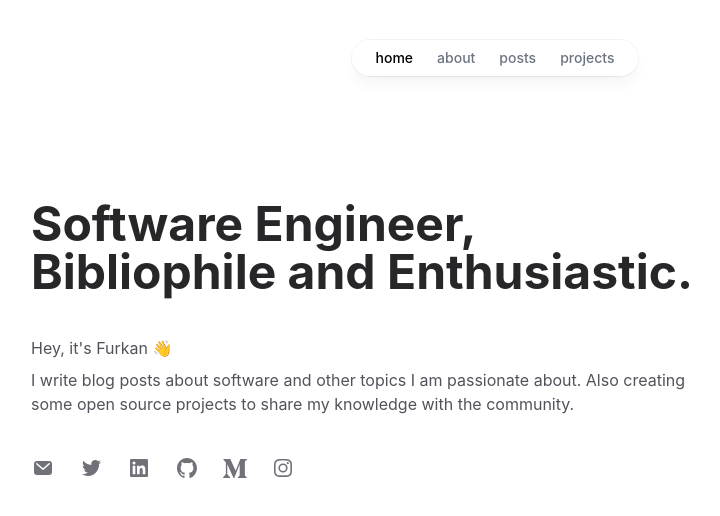
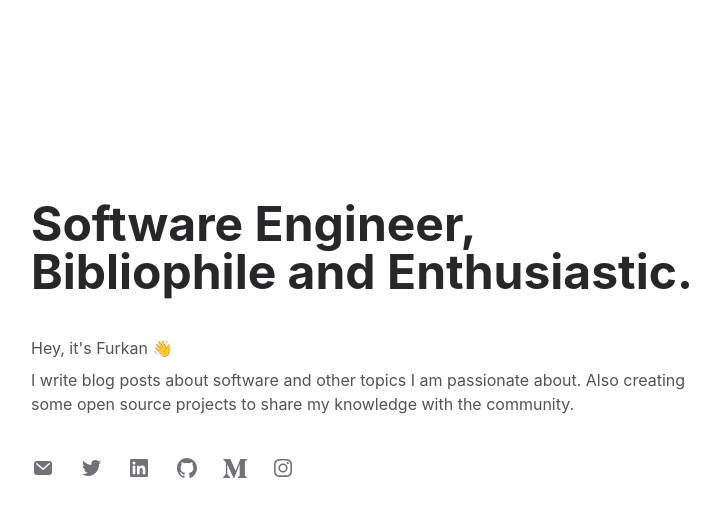
Before and after one commit to bozd4g/web, a Next.js app: page / in a window 1280 px wide. Shown: the top 516 px of the page, without its empty margins (145-865 px from the left). Built offline with nearby package versions, Linux system fonts and the light colour scheme; no server answers; what use-http would draw is missing.

Commit message:
Disable the header

```diff
--- a/components/layout.tsx
+++ b/components/layout.tsx
@@ -2,7 +2,6 @@ import { AnimatePresence, motion } from "framer-motion";
 import Head from "next/head";
 import meta from "../lib/meta";
 import Footer from "./footer";
-import Header from "./header";
 
 interface LayoutProps {
   title?: string;
@@ -39,7 +38,7 @@ const Layout = ({ title, children }: LayoutProps) => {
       </div>
 
       <div className="relative mb-20">
-        <Header />
+        {/* <Header /> */}
 
         <main className="pt-20 flex-grow sm:pt-40">
           <AnimatePresence exitBeforeEnter>
--- a/lib/page-config.ts
+++ b/lib/page-config.ts
@@ -5,11 +5,11 @@ interface PageConfig {
 }
 
 const Pages: PageConfig[] = [
-  { text: "home", path: "/", show: true },
-  { text: "about", path: "/about", show: true },
-  { text: "posts", path: "/posts", show: true },
-  { text: "projects", path: "/projects", show: true },
-  { text: "post", path: "/post", show: false },
+  // { text: "home", path: "/", show: true },
+  // { text: "about", path: "/about", show: true },
+  // { text: "posts", path: "/posts", show: true },
+  // { text: "projects", path: "/projects", show: true },
+  // { text: "post", path: "/post", show: false },
 ];
 
 export type { PageConfig };
```
